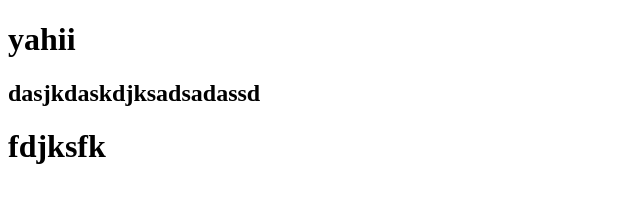
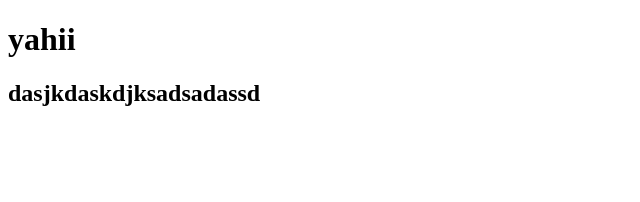
Before and after one commit to Tawheedyahya/ins, a plain HTML site: page index.html in a window 1280 px wide. Shown: the whole page, without its empty margins (0-640 px from the left). Drawn offline with Linux system fonts and the light colour scheme.

Commit message:
Revert "fa"
This reverts commit 5a8bc155b3637885cf72707590ef61cc1935e2bf.

```diff
--- a/index.html
+++ b/index.html
@@ -8,6 +8,5 @@
 <body>
     <h1>yahii</h1>
     <h2>dasjkdaskdjksadsadassd</h2>
-    <h1>fdjksfk</h1>
 </body>
 </html>
```
